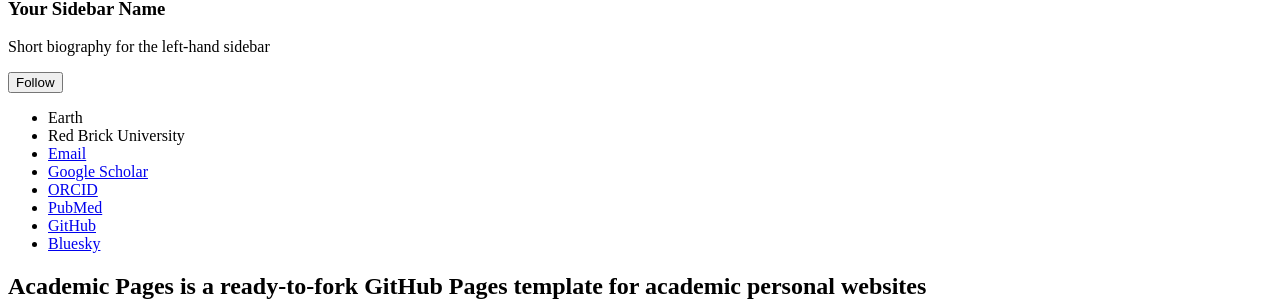
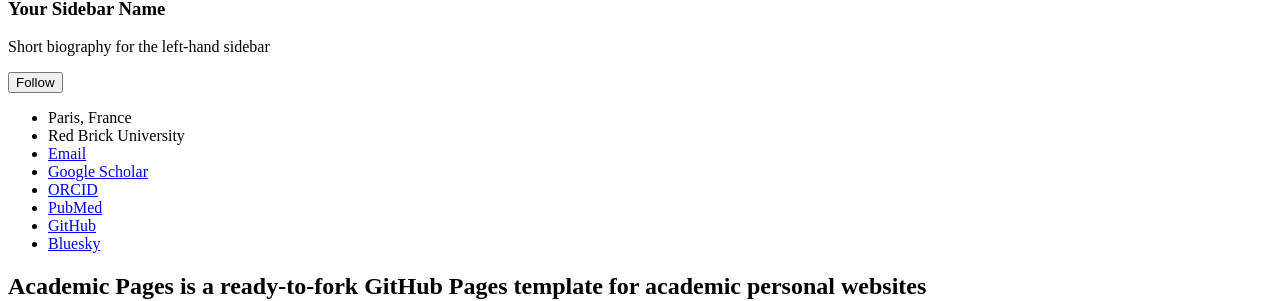
Before and after one commit to thiswillbeyourgithub/website, a Jekyll site: the page built from _pages/about.md, in a window 1280 px wide and 900 px high. Shown: the part 259-560 px from the top of the window. Built offline with Jekyll 4.4.1, drawn with Linux system fonts in a browser that asks for light colours; a script bundle is joined from its source files by our own code; library files that are not in the unit come from our copies; a script that is not in the unit is left out.

Commit message:
add location
Signed-off-by: thiswillbeyourgithub <26625900+thiswillbeyourgithub@users.noreply.github.com>

```diff
--- a/_config.yml
+++ b/_config.yml
@@ -27,8 +27,8 @@ author:
   name             : "Your Sidebar Name"
   pronouns         : # example: "she/her"
   bio              : "Short biography for the left-hand sidebar"
-  location         : "Earth"
   employer         : "Red Brick University"
+  location         : "Paris, France"
   uri              : # URL
   email            : "none@example.org"
 
```
